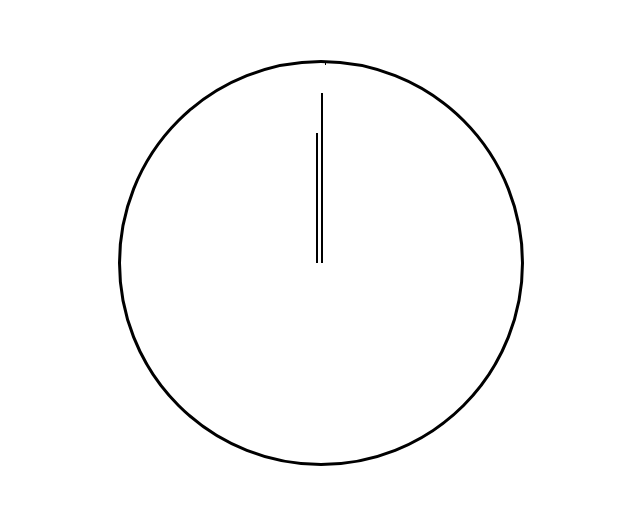
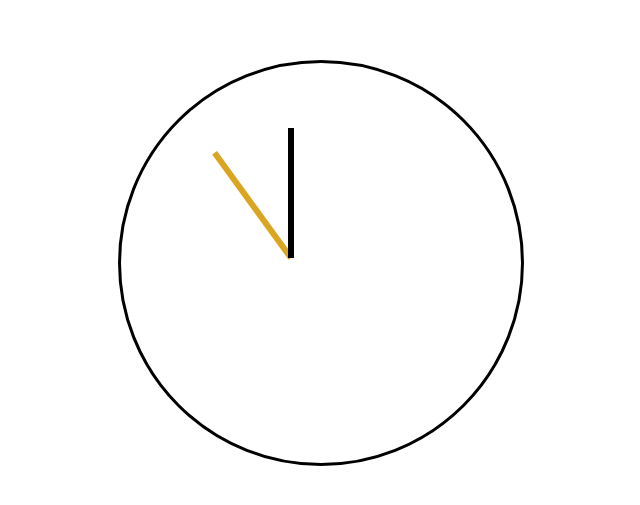
Before and after one commit to Bderiel/JS30DayChallenge, a plain HTML site: page index.html in a window 1280 px wide. Shown: the part 145-650 px from the top of the page, without its empty margins (319-959 px from the left). Drawn offline with Linux system fonts and the light colour scheme.

Commit message:
made a clock

```diff
--- a/index.html
+++ b/index.html
@@ -12,9 +12,9 @@
 <body>
     <div class="flex">
         <div class="clock">
-            <div id="hour"></div>
-            <div id="min"></div>
-            <div id="sec"></div>
+            <div class="hand" id="hour"></div>
+            <div class="hand" id="min"></div>
+            <div class="hand" id="sec"></div>
         </div>
     </div>
     <script src="index.js"></script>
--- a/index.js
+++ b/index.js
@@ -0,0 +1,19 @@
+const secClock = document.getElementById('sec');
+const minClock = document.getElementById('min');
+const hourClock = document.getElementById('hour');
+
+
+setInterval(() => {
+let seconds = new Date().getSeconds() * 6 + 270;
+secClock.style.transform = `rotate(${seconds}deg)`;
+},1000);
+
+setInterval(() => {
+  let min = new Date().getMinutes() * 6 +270;
+  minClock.style.transform = `rotate(${min}deg)`;
+}, 1000);
+
+setInterval(() => {
+  let hour = new Date().getHours() * 30 + 270;
+  hourClock.style.transform = `rotate(${min}deg)`;
+}, 1000);
--- a/style.css
+++ b/style.css
@@ -22,22 +22,24 @@ body{
     justify-content: center;
 }
 
+.hand{
+    width: 130px;
+    height: 6px;
+    top: 50%;
+    margin-left: 70px;
+    transform: rotate(270deg);
+    transform-origin: 0%;
+    position: absolute;
+}
+
 #hour{
-    border-left: 2px black solid;
-    width: 3px;
-    margin-top: 70px;
-    height: 130px;
+    background: red;
 }
 
 #min{
-    border-left: 2px black solid;
-    width: 2px;
-    margin-top: 30px;
-    height: 170px;
+  background: goldenrod;
 }
 
 #sec{
-    border-top: 2px black solid;
-    width: 1px;
-    height: 200px;
+   background:black;
 }
```
